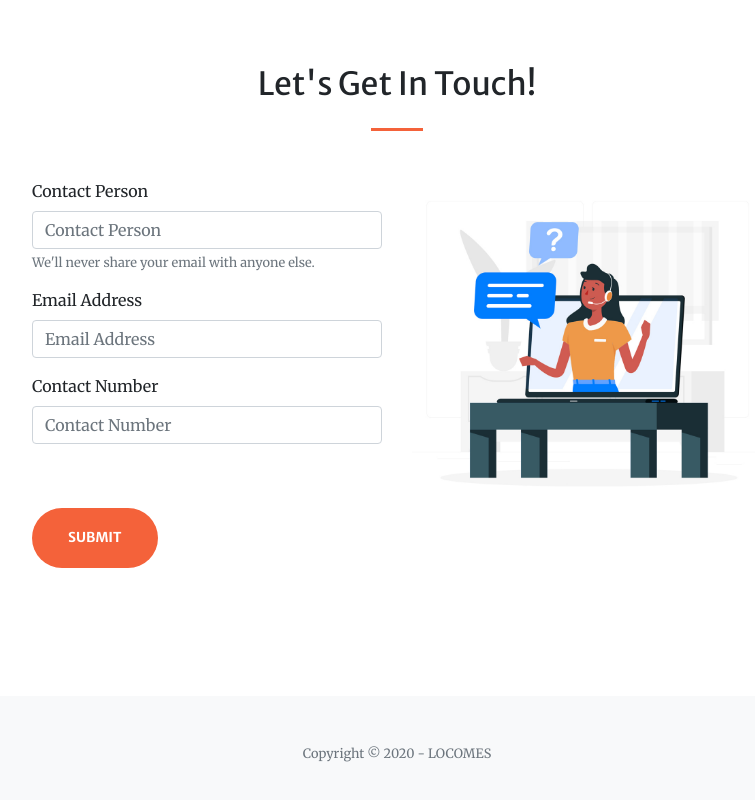
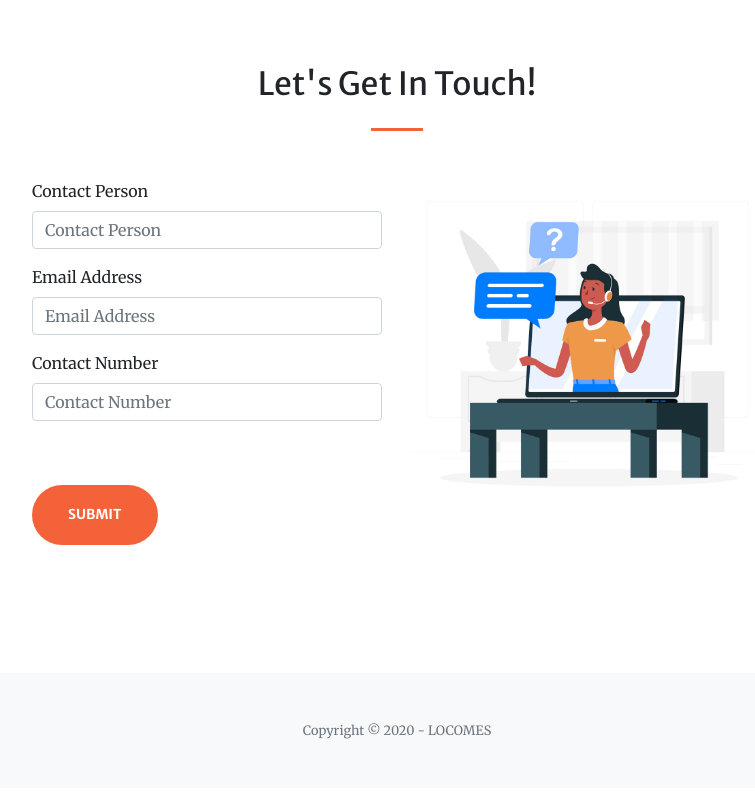
Before and after one commit to kislayhck/locomes, a plain HTML site: page index.html in a window 1280 px wide. Shown: the part 3741-4541 px from the top of the page, without its empty margins (243-998 px from the left). Drawn offline with nearby package versions, Linux system fonts and the light colour scheme.

Commit message:
Update index.html

```diff
--- a/index.html
+++ b/index.html
@@ -243,7 +243,7 @@
                      <div class="form-group">
                         <label>Contact Person</label>
                         <input type="name" class="form-control" name="name" id="exampleInputEmail1" aria-describedby="emailHelp" placeholder="Contact Person">
-                        <small id="emailHelp" class="form-text text-muted">We'll never share your email with anyone else.</small>
+                        <small id="emailHelp" class="form-text text-muted"></small>
                      </div>
                      <div class="form-group">
                         <label for="exampleInputPassword1">Email Address</label>
```
